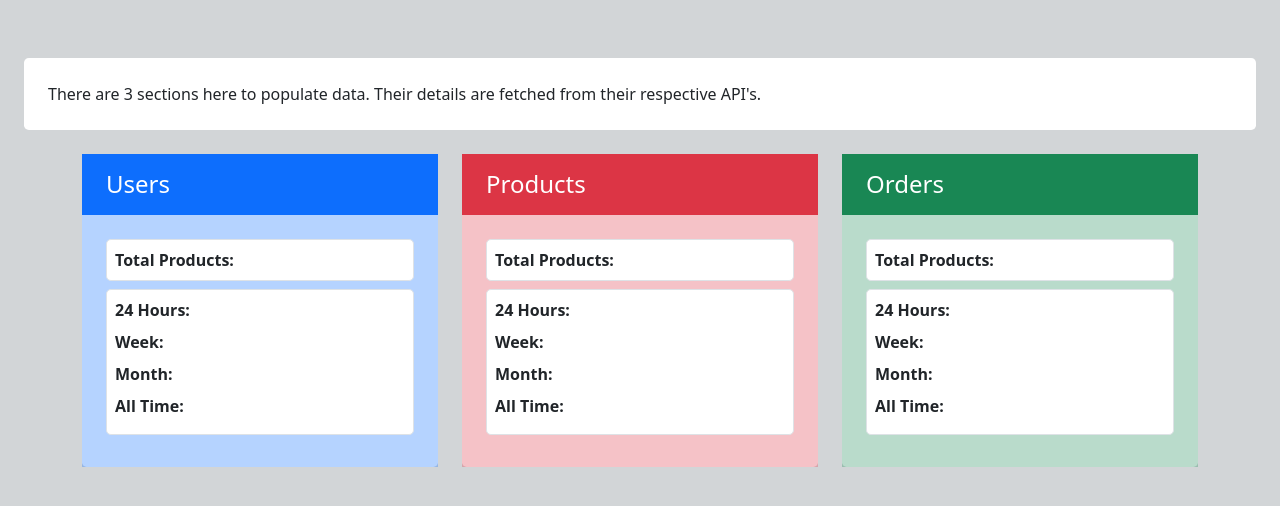
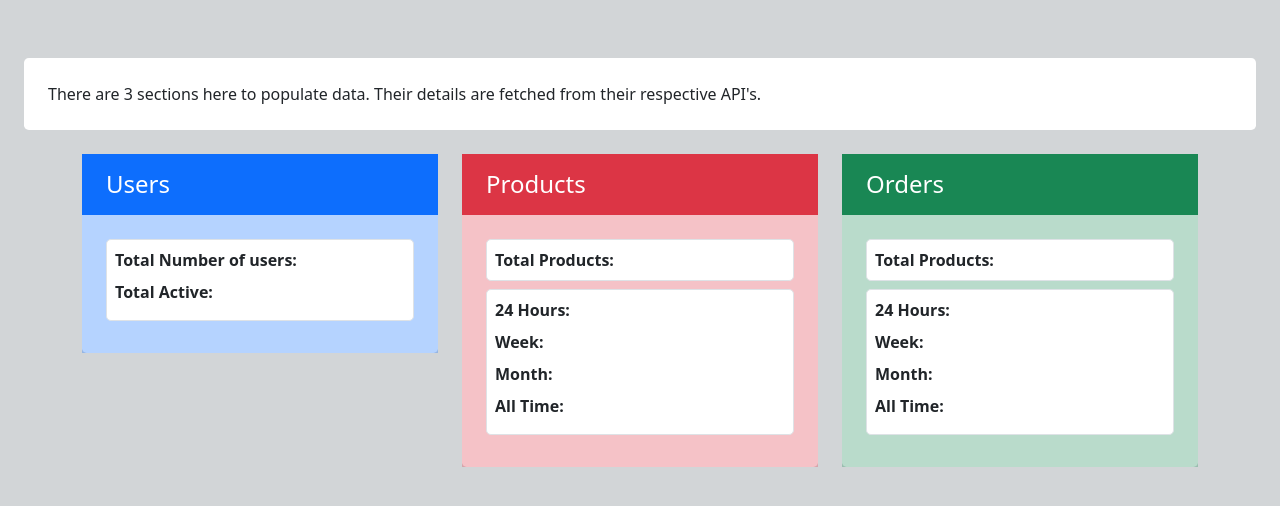
Before and after one commit to AshIgnYeo/bonanzapi, a plain HTML site: page index.html in a window 1280 px wide. Shown: the part 62-568 px from the top of the page. Drawn offline with nearby package versions, Linux system fonts and the light colour scheme.

Commit message:
created base html files and JS

```diff
--- /dev/null
+++ b/assets/js/main.js
@@ -0,0 +1,8 @@
+import { fetchBonanzApi } from "./modules/api";
+import { populateDashboard } from "./modules/dashboard";
+
+// import single API call
+
+// Init call
+fetchBonanzApi();
+// .then(populateDashboard);
--- /dev/null
+++ b/assets/js/modules/api.js
@@ -0,0 +1,15 @@
+export const fetchBonanzApi = () => {
+  /**
+   * code your function here
+   * use the following APIs to fetch your data
+   *
+   * ======== Batch 691 Api ========
+   * URL: http://691.ashleyignatius.com:5001/api/{VERSION}/{EDNPOINT}
+   * Version: v1
+   * Endpoints:
+   * - orders, users, products
+   * ======== End ========
+   */
+
+  console.log("API BONANZA. WHAT A PARTY 🎉");
+};
--- /dev/null
+++ b/assets/js/modules/dashboard.js
@@ -0,0 +1,3 @@
+export const populateDashboard = (data) => {
+  // populate our dashboard here!
+};
--- a/index.html
+++ b/index.html
@@ -37,39 +37,16 @@
 
             <div class="p-4 bg-primary" style="--bs-bg-opacity: 0.3">
               <div class="bg-white border rounded-3 p-2 mb-2">
-                <div>
-                  <div class="flex align-items-center justify-content-between">
-                    <strong>Total Products:</strong>
-                    <div class="content-title" id="total_products"></div>
-                  </div>
-                </div>
-              </div>
-
-              <div class="bg-white border rounded-3 p-2 mb-2">
                 <div class="mb-2">
                   <div class="flex align-items-center justify-content-between">
-                    <strong>24 Hours:</strong>
+                    <strong>Total Number of users:</strong>
                     <div class="content-title" id="total_products"></div>
                   </div>
                 </div>
 
                 <div class="mb-2">
                   <div class="flex align-items-center justify-content-between">
-                    <strong>Week:</strong>
-                    <div class="content-title" id="total_products"></div>
-                  </div>
-                </div>
-
-                <div class="mb-2">
-                  <div class="flex align-items-center justify-content-between">
-                    <strong>Month:</strong>
-                    <div class="content-title" id="total_products"></div>
-                  </div>
-                </div>
-
-                <div class="mb-2">
-                  <div class="flex align-items-center justify-content-between">
-                    <strong>All Time:</strong>
+                    <strong>Total Active:</strong>
                     <div class="content-title" id="total_products"></div>
                   </div>
                 </div>
@@ -178,5 +155,8 @@
         </div>
       </div>
     </div>
+
+    <!-- include Javascript -->
+    <script src="assets/js/main.js" type="module"></script>
   </body>
 </html>
```
